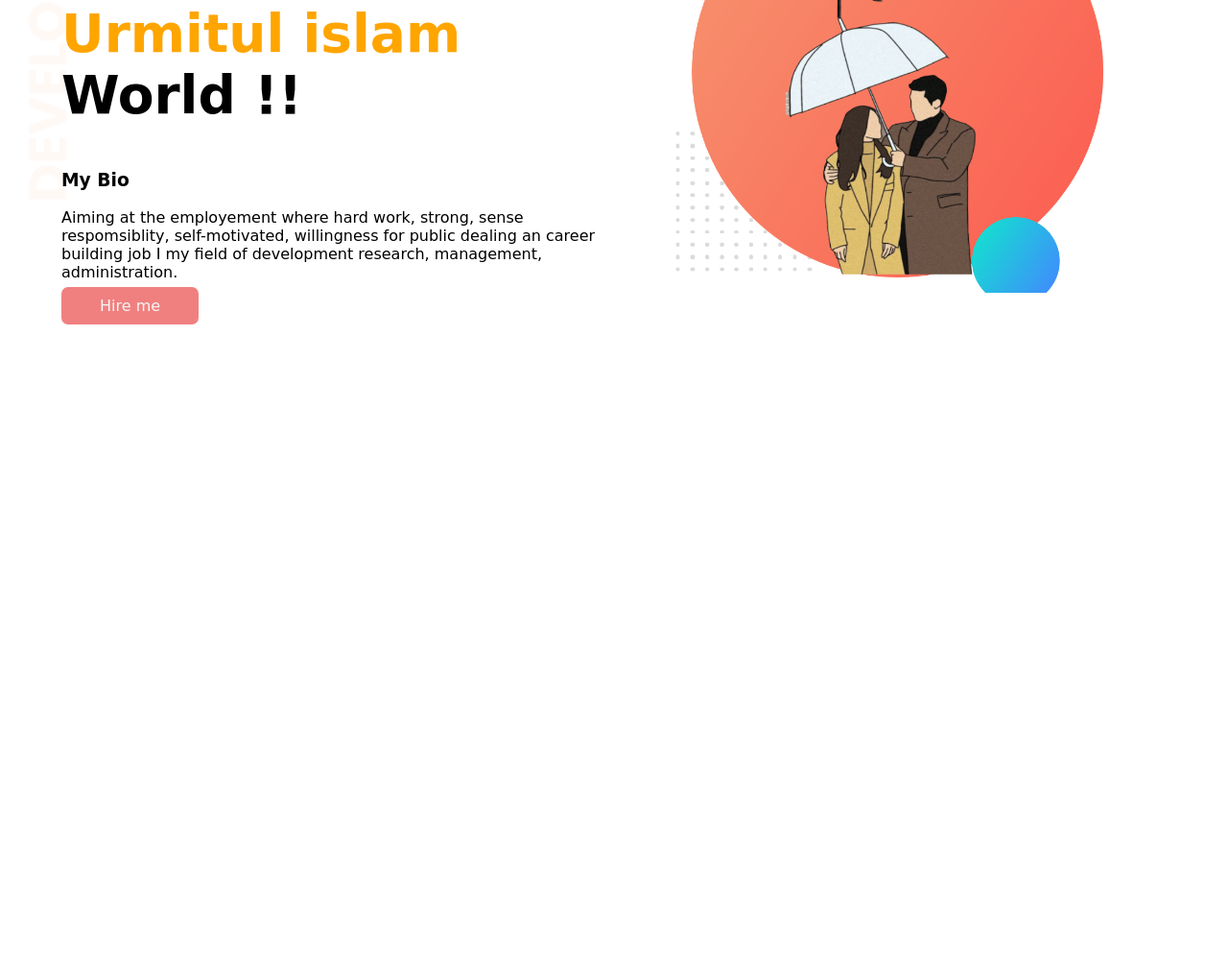
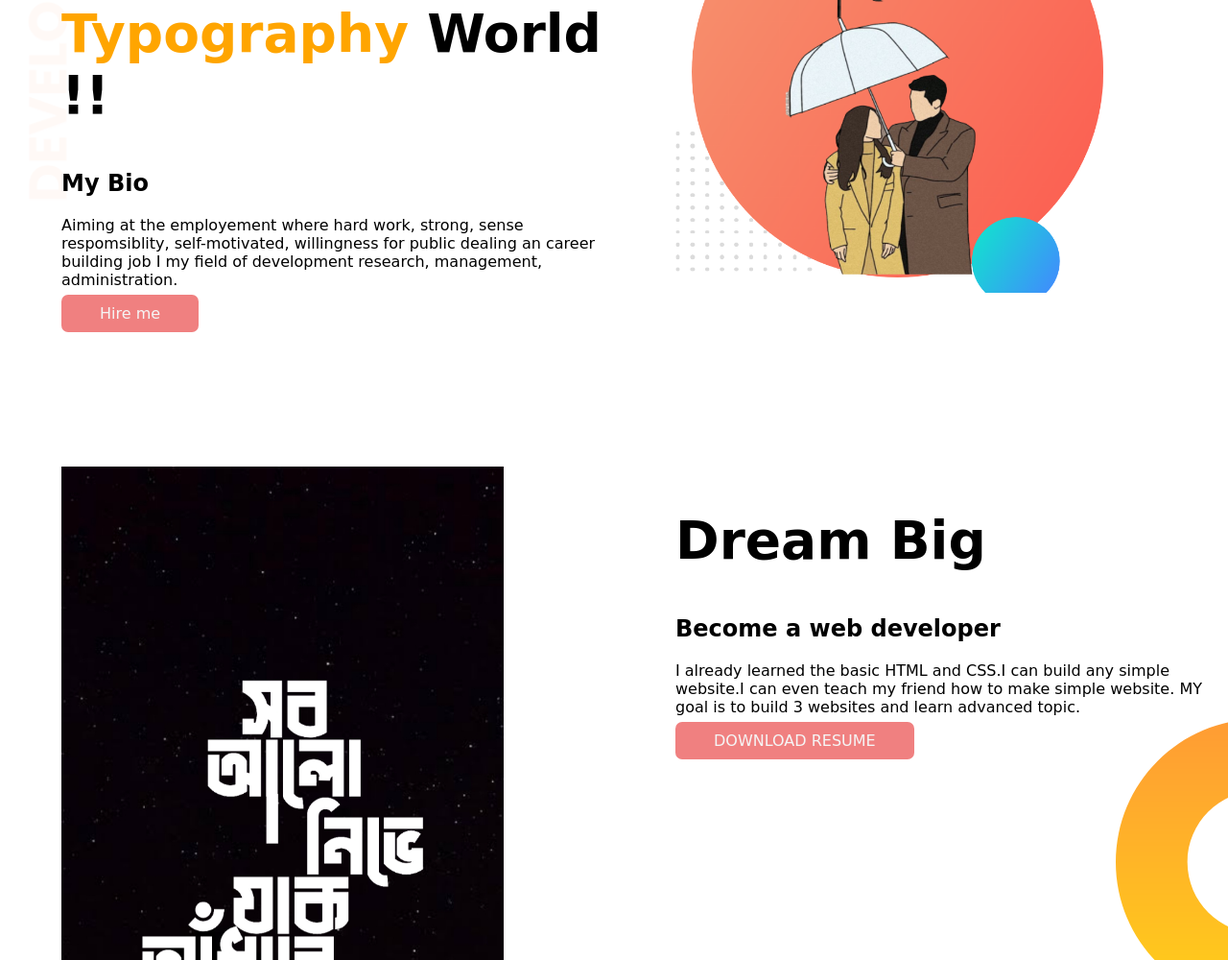
Before and after one commit to partho0186/partho-s-portfolio, a plain HTML site: page index.html in a window 1280 px wide. Shown: the part 152-1152 px from the top of the page at 96% size. Before the commit the page ends 800 px from the top, so only its background shows below. Drawn offline with Linux system fonts and the light colour scheme; a web font is replaced by a local one.

Commit message:
dream added

```diff
--- a/index.html
+++ b/index.html
@@ -18,8 +18,8 @@
     <section class="top-banner">
         <div class="ps">
             <h1>Welcome To</h1>
-            <h1><span class="ui">Urmitul islam</span> World !!</h1>
-            <h3>My Bio</h3>
+            <h1><span class="ui">Typography</span> World !!</h1>
+            <h2>My Bio</h2>
             <p>Aiming at the employement where hard work, strong, sense respomsiblity, self-motivated, willingness for
                 public
                 dealing an career building job I my field of development research, management, administration.</p>
@@ -31,6 +31,20 @@
 
         <div class="ps"><img src="images/my-bg.png" alt=""></div>
     </section>
+
+
+    <section class="dream-big">
+        <div class="ps"><img src="images/20220716_105751.jpg" alt="">
+
+        </div>
+        <div class="ps">
+            <h1>Dream Big</h1>
+            <h2>Become a web developer</h2>
+            <p>I already learned the basic HTML and CSS.I can build any simple website.I can even teach my friend how to
+                make simple website. MY goal is to build 3 websites and learn advanced topic.</p>
+            <a class="link-button" target="_blank" href="images/powerpoint cv.pptx">DOWNLOAD RESUME</a>
+        </div>
+    </section>
 </body>
 
 </html>
--- a/style.css
+++ b/style.css
@@ -13,6 +13,7 @@ h1 {
 
 section {
     display: flex;
+    margin-bottom: 150px;
 }
 
 .ps {
@@ -38,3 +39,9 @@ section {
     background-repeat: no-repeat;
 
 }
+
+.dream-big {
+    background-image: url(images/dream-bg.png);
+    background-repeat: no-repeat;
+    background-position: right;
+}
```
Also changed, not shown: images/20220716_105751.jpg (added), 1 other file.
